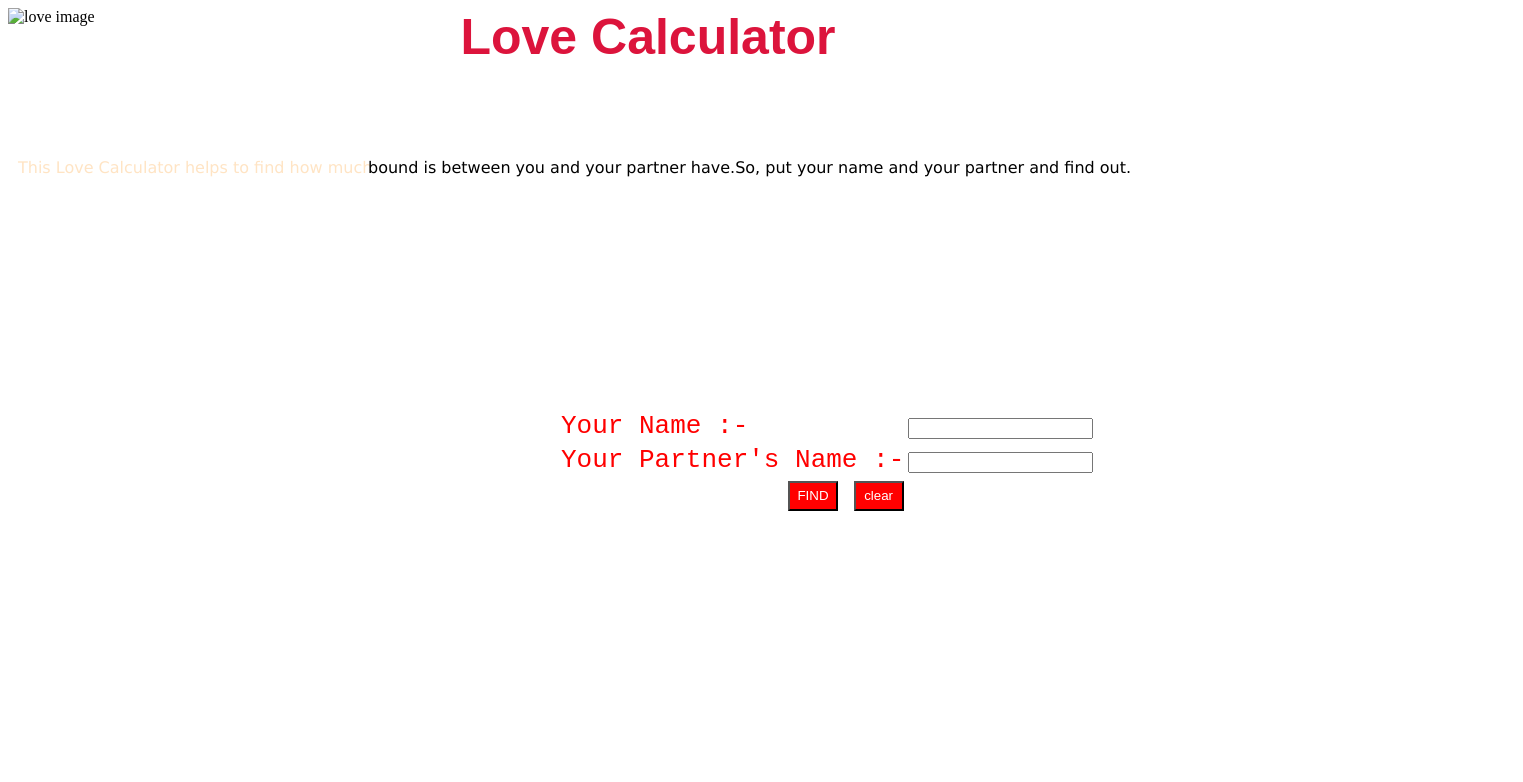
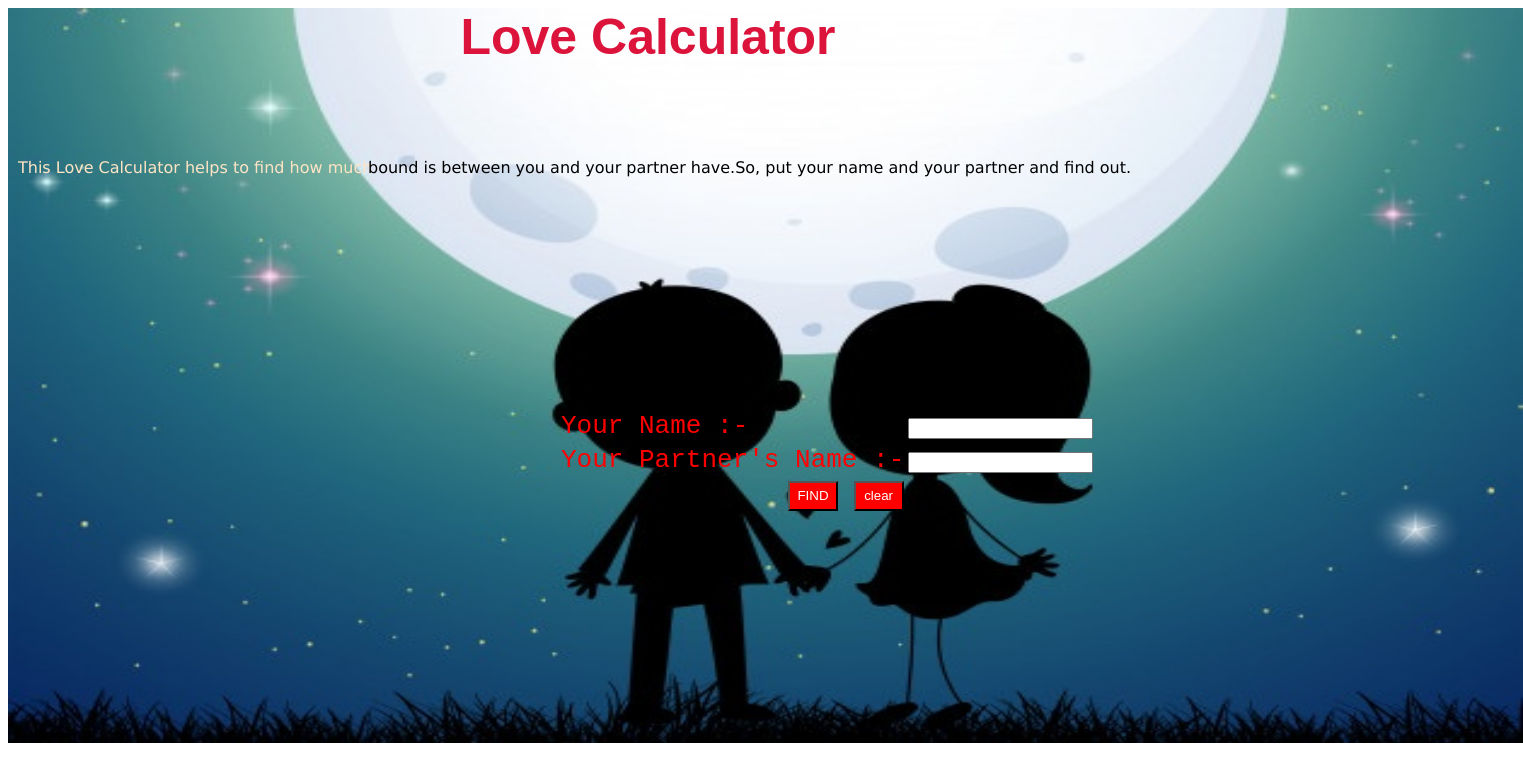
Before and after one commit to agooddevil1/love-calculator, a plain HTML site: page index.html in a window 1280 px wide. Shown: the whole page, 1523 px wide, since content can reach past the window. Drawn offline with Linux system fonts and the light colour scheme.

Commit message:
Update index.html

```diff
--- a/index.html
+++ b/index.html
@@ -26,7 +26,7 @@
     </form>
     <h2 id="Name"></h2>
     <h2 id="num"></h2>
-    <img src="image/love.jpg" alt="love image">
+    <img src="love.jpg" alt="love image">
 
 
 </div>
```
